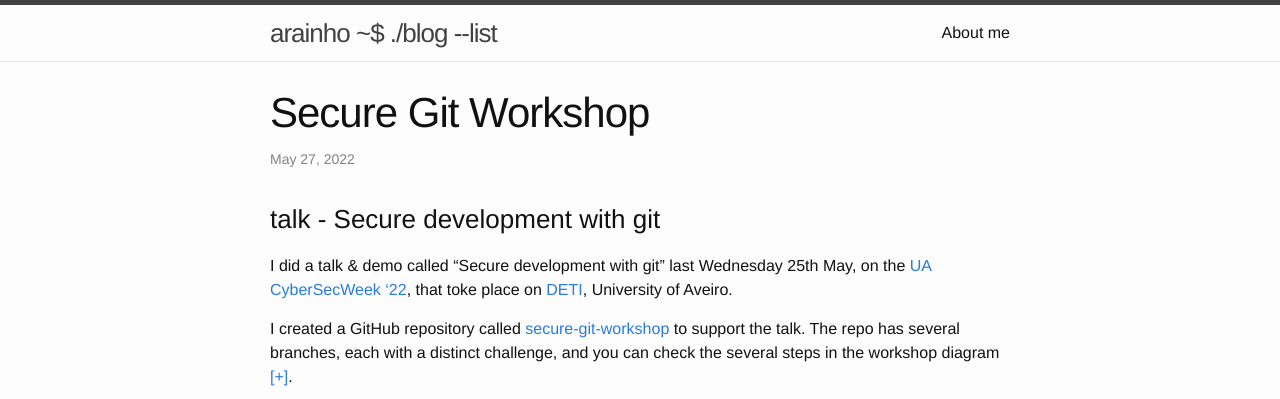
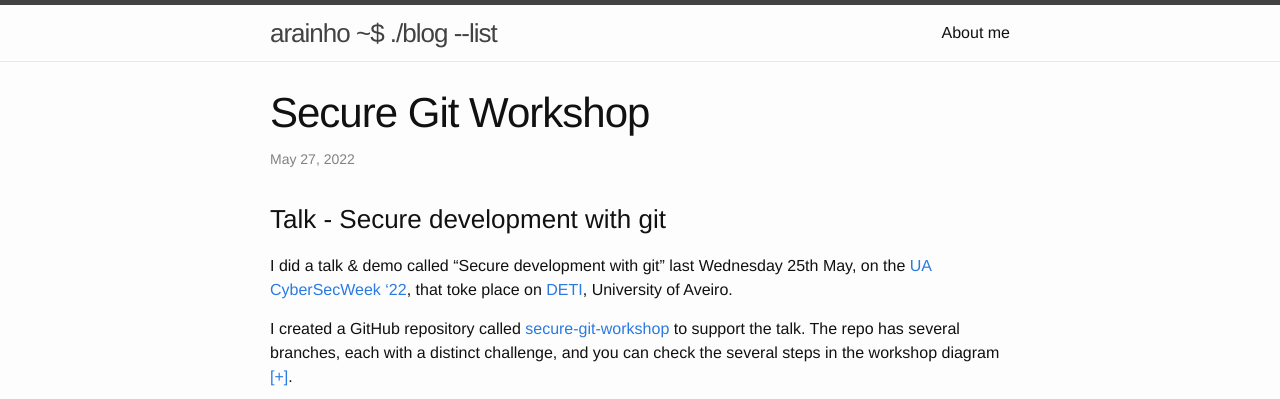
Before and after one commit to arainho/arainho.github.io, a Jekyll site: the page built from _posts/2022-05-27-secure-git-workshop.md, in a window 1280 px wide. Shown: the top 399 px of the page. Built offline with Jekyll 4.4.1, drawn with Linux system fonts in a browser that asks for light colours; our own code applies the rules of GitHub Pages for plain Markdown files.

```diff
--- a/_posts/2022-05-27-secure-git-workshop.md
+++ b/_posts/2022-05-27-secure-git-workshop.md
@@ -1,4 +1,4 @@
-### talk - Secure development with git
+### Talk - Secure development with git
 
 I did a talk & demo called "Secure development with git" last Wednesday 25th May, on the [UA CyberSecWeek '22](https://cybersecweek.ua.pt/program.html), that toke place on [DETI](https://www.ua.pt/deti/), University of Aveiro.
 
```
